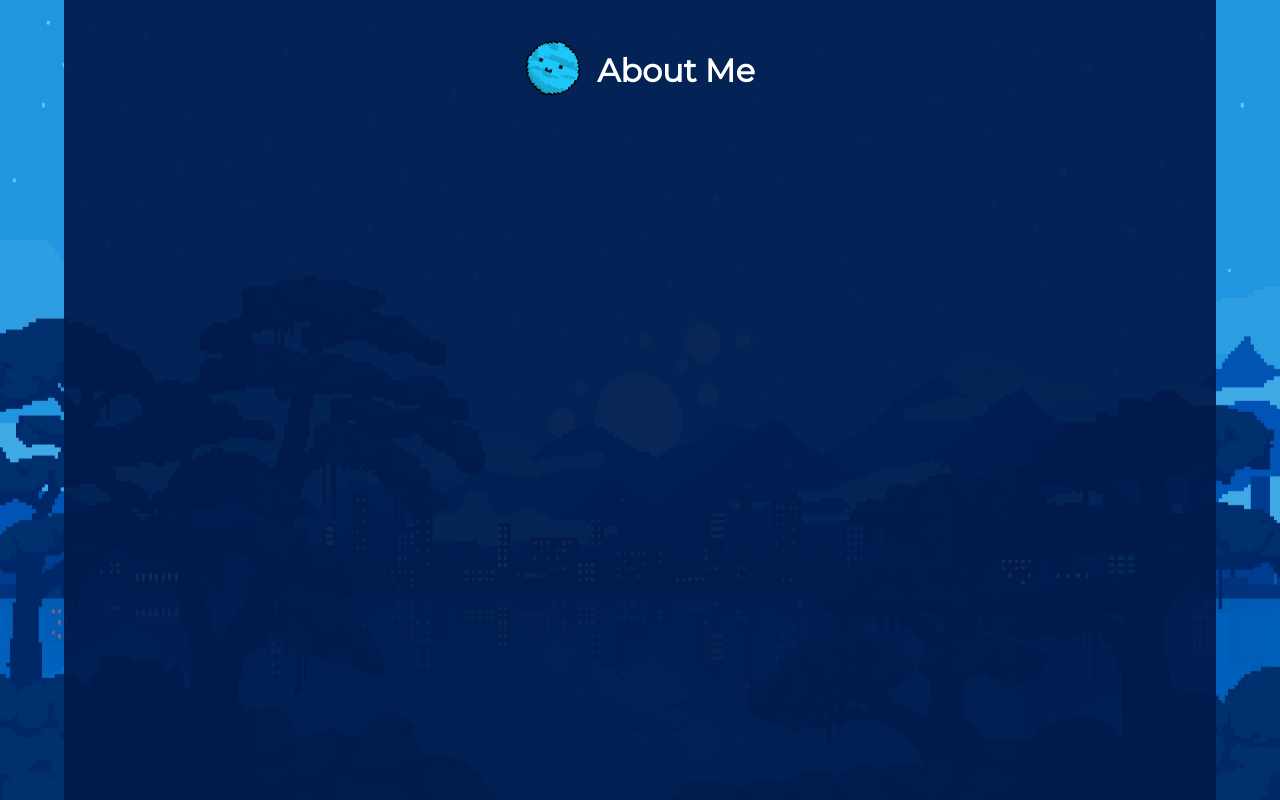
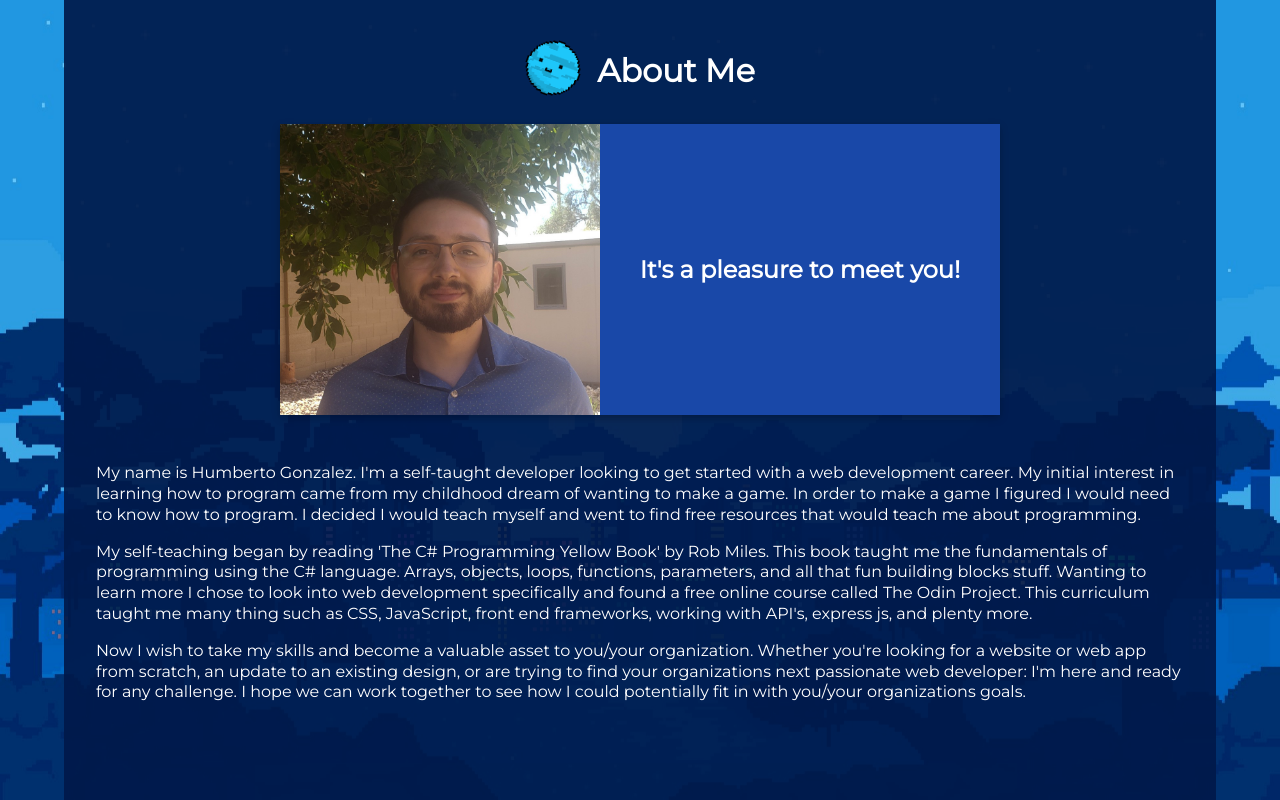
Before and after one commit to Yummy275/hg-portfolio, a React (Create React App) app: page / in a window 1280 px wide. Both pictures are taken after a click on the element "About Me". Built offline with nearby package versions, Linux system fonts and the light colour scheme.

Commit message:
about me page content

```diff
--- /dev/null
+++ b/src/components/AboutGreeting.js
@@ -0,0 +1,61 @@
+import React from 'react';
+import styled from 'styled-components';
+import headshot from '../images/headshot.jpg';
+import colors from '../util/colors';
+
+const Container = styled.div`
+    background-color: ${colors.blueTwo};
+    width: 90%;
+    margin: 0 auto;
+    max-width: 24rem;
+    box-shadow: rgba(0, 0, 0, 0.24) 0px 3px 8px;
+
+    @media (min-width: 768px) {
+        display: flex;
+        max-width: 45rem;
+    }
+`;
+
+const Headshot = styled.img`
+    width: 100%;
+    @media (min-width: 768px) {
+        width: 16rem;
+    }
+
+    @media (min-width: 1024px) {
+        width: 18rem;
+    }
+
+    @media (min-width: 1280px) {
+        width: 20rem;
+    }
+`;
+
+const GreetingContainer = styled.div`
+    padding: 1rem;
+    text-align: center;
+
+    @media (min-width: 768px) {
+        width: 100%;
+        display: flex;
+        align-items: center;
+        justify-content: center;
+    }
+`;
+
+const Greeting = styled.h2`
+    color: white;
+`;
+
+const AboutGreeting = () => {
+    return (
+        <Container>
+            <Headshot src={headshot} alt="headshot"></Headshot>
+            <GreetingContainer>
+                <Greeting>It's a pleasure to meet you!</Greeting>
+            </GreetingContainer>
+        </Container>
+    );
+};
+
+export default AboutGreeting;
--- /dev/null
+++ b/src/components/AboutMeBio.js
@@ -0,0 +1,51 @@
+import React from 'react';
+import styled from 'styled-components';
+
+const Container = styled.div`
+    margin-top: 2rem;
+    padding: 1rem;
+`;
+
+const Paragraph = styled.p`
+    line-height: 1.3;
+    color: white;
+    margin-bottom: 1rem;
+`;
+
+const AboutMeBio = () => {
+    return (
+        <Container>
+            <Paragraph>
+                My name is Humberto Gonzalez. I'm a self-taught developer
+                looking to get started with a web development career. My initial
+                interest in learning how to program came from my childhood dream
+                of wanting to make a game. In order to make a game I figured I
+                would need to know how to program. I decided I would teach
+                myself and went to find free resources that would teach me about
+                programming.
+            </Paragraph>
+            <Paragraph>
+                My self-teaching began by reading 'The C# Programming Yellow
+                Book' by Rob Miles. This book taught me the fundamentals of
+                programming using the C# language. Arrays, objects, loops,
+                functions, parameters, and all that fun building blocks stuff.
+                Wanting to learn more I chose to look into web development
+                specifically and found a free online course called The Odin
+                Project. This curriculum taught me many thing such as CSS,
+                JavaScript, front end frameworks, working with API's, express
+                js, and plenty more.
+            </Paragraph>
+            <Paragraph>
+                Now I wish to take my skills and become a valuable asset to
+                you/your organization. Whether you're looking for a website or
+                web app from scratch, an update to an existing design, or are
+                trying to find your organizations next passionate web developer:
+                I'm here and ready for any challenge. I hope we can work
+                together to see how I could potentially fit in with you/your
+                organizations goals.
+            </Paragraph>
+        </Container>
+    );
+};
+
+export default AboutMeBio;
--- a/src/components/PageOutline.js
+++ b/src/components/PageOutline.js
@@ -4,7 +4,13 @@ import PageContentBg from '../components/PageContentBg';
 import PageTitle from '../components/PageTitle';
 import ContentHider from '../components/ContentHider';
 
-const PageOutline = ({ bgImg, contentBgColor, title, titlePlanet }) => {
+const PageOutline = ({
+    bgImg,
+    contentBgColor,
+    title,
+    titlePlanet,
+    content,
+}) => {
     const [isContentVisible, setIsContentVisible] = useState(false);
 
     const hideContent = () => {
@@ -23,6 +29,7 @@ const PageOutline = ({ bgImg, contentBgColor, title, titlePlanet }) => {
                         title={title}
                         planetImg={titlePlanet}
                     ></PageTitle>
+                    {content}
                 </PageContentBg>
             </PageBackground>
         </ContentHider>
--- a/src/pages/AboutPage.js
+++ b/src/pages/AboutPage.js
@@ -1,8 +1,17 @@
 import React from 'react';
 import PageOutline from '../components/PageOutline';
+import AboutGreeting from '../components/AboutGreeting';
+import AboutMeBio from '../components/AboutMeBio';
 import blueBg from '../images/blue-bg.png';
 import bluePlanet from '../images/blue-planet.png';
 import colors from '../util/colors';
+
+const pageContent = (
+    <>
+        <AboutGreeting></AboutGreeting>
+        <AboutMeBio></AboutMeBio>
+    </>
+);
 
 const AboutPage = () => {
     return (
@@ -11,6 +20,7 @@ const AboutPage = () => {
             contentBgColor={colors.blueOne}
             title="About Me"
             titlePlanet={bluePlanet}
+            content={pageContent}
         ></PageOutline>
     );
 };
```
